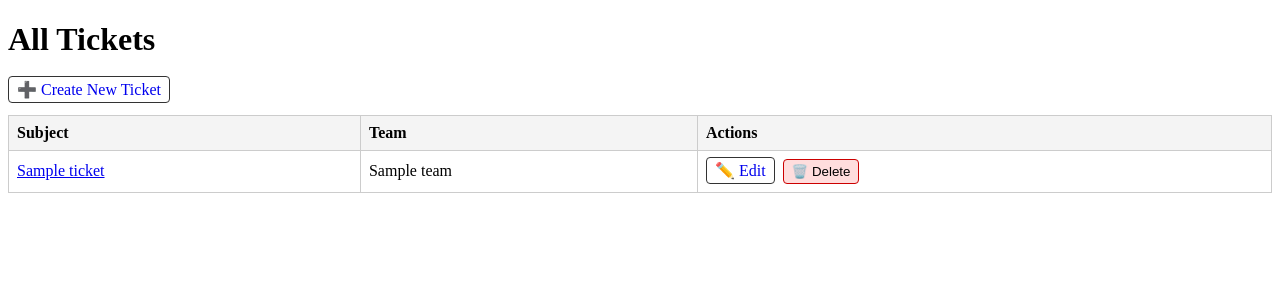
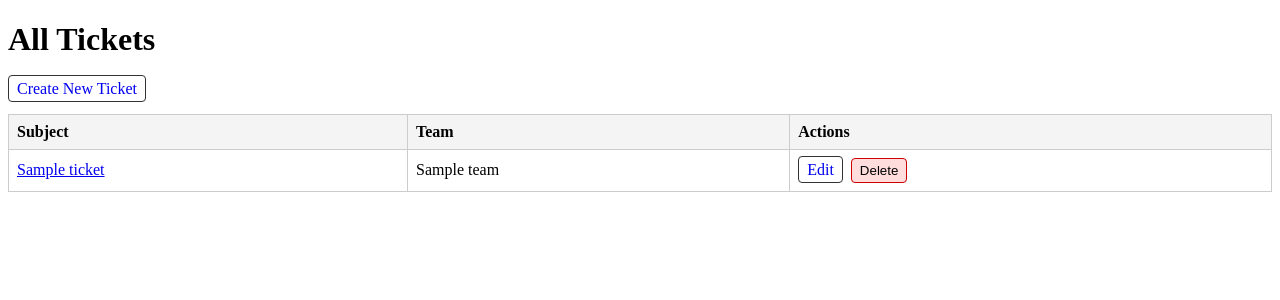
Before and after one commit to szmoli/nlp-ticket-classifier, a Flask app: template templates/index.html in a window 1280 px wide. Shown: the top 300 px of the page. Run offline with Flask 3, Linux system fonts and the light colour scheme; the template is opened without the code that fills it: most values are stand-ins (such as "Sample title", 1, 10 or a date in 2020).

Commit message:
removed emojis

```diff
--- a/templates/edit_ticket.html
+++ b/templates/edit_ticket.html
@@ -20,6 +20,6 @@
     <button type="submit">Save Changes</button>
   </form>
 
-  <p><a href="{{ url_for('index') }}">⬅️ Back to list</a></p>
+  <p><a href="{{ url_for('index') }}">Back to list</a></p>
 </body>
 </html>
--- a/templates/index.html
+++ b/templates/index.html
@@ -41,7 +41,7 @@
 <body>
   <h1>All Tickets</h1>
 
-  <p><a class="button" href="{{ url_for('new_ticket') }}">➕ Create New Ticket</a></p>
+  <p><a class="button" href="{{ url_for('new_ticket') }}">Create New Ticket</a></p>
 
   {% if tickets %}
     <table>
@@ -62,9 +62,9 @@
             {% endif %}
             <td>{{ t['team'] }}</td>
             <td>
-              <a class="button" href="{{ url_for('edit_ticket', ticket_id=t['id']) }}">✏️ Edit</a>
+              <a class="button" href="{{ url_for('edit_ticket', ticket_id=t['id']) }}">Edit</a>
               <form method="POST" action="{{ url_for('delete_ticket', ticket_id=t['id']) }}">
-                <button type="submit" onclick="return confirm('Delete this ticket?');">🗑️ Delete</button>
+                <button type="submit" onclick="return confirm('Delete this ticket?');">Delete</button>
               </form>
             </td>
           </tr>
--- a/templates/new_ticket.html
+++ b/templates/new_ticket.html
@@ -17,6 +17,6 @@
     <button type="submit">Create Ticket</button>
   </form>
 
-  <p><a href="{{ url_for('index') }}">⬅️ Back to list</a></p>
+  <p><a href="{{ url_for('index') }}">Back to list</a></p>
 </body>
 </html>
--- a/templates/view_ticket.html
+++ b/templates/view_ticket.html
@@ -11,8 +11,8 @@
   <p>{{ ticket['body'] }}</p>
 
   <p>
-    <a href="{{ url_for('edit_ticket', ticket_id=ticket['id']) }}">✏️ Edit</a> |
-    <a href="{{ url_for('index') }}">⬅️ Back to list</a>
+    <a href="{{ url_for('edit_ticket', ticket_id=ticket['id']) }}">Edit</a> |
+    <a href="{{ url_for('index') }}">Back to list</a>
   </p>
 </body>
 </html>
```
